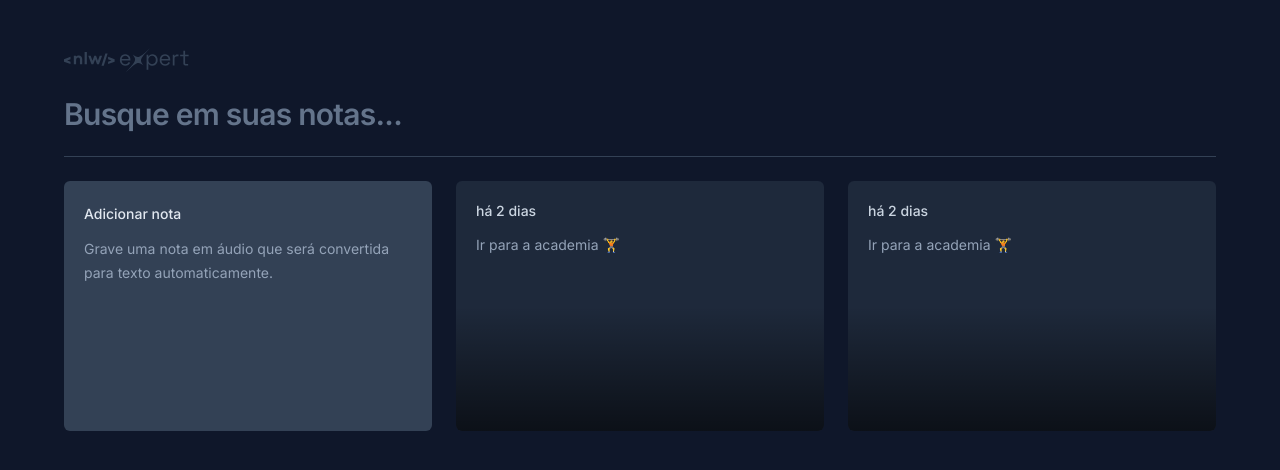
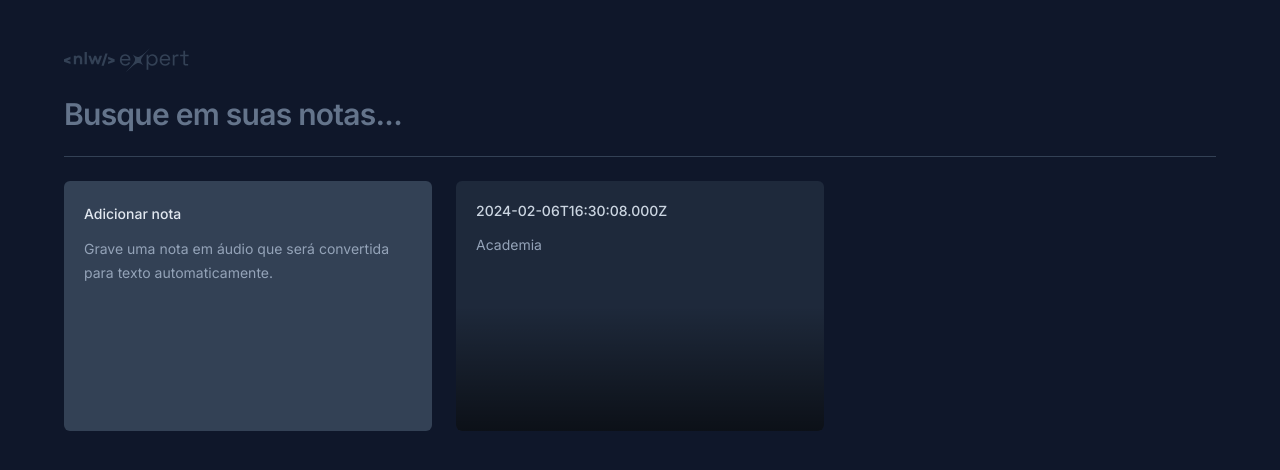
Before and after one commit to LeonardoFgueiredo/nlw-notes, a React (Vite) app: page / in a window 1280 px wide. Shown: the top 470 px of the page. Built offline with nearby package versions, Linux system fonts and the light colour scheme.

Commit message:
feat: componentizando o noteCard

```diff
--- a/package.json
+++ b/package.json
@@ -9,6 +9,7 @@
     "preview": "vite preview"
   },
   "dependencies": {
+    "@radix-ui/react-dialog": "^1.0.5",
     "react": "^18.2.0",
     "react-dom": "^18.2.0"
   },
--- a/src/app.tsx
+++ b/src/app.tsx
@@ -19,8 +19,7 @@ export function App() {
       <div className="grid grid-cols-3 gap-6 auto-rows-[250px]">
 
         <NewNoteCard />
-        <NoteCard />
-        <NoteCard />
+        <NoteCard note={{date: new Date(), content: "Academia"}}/>
 
       </div>
 
--- a/src/components/note-card.tsx
+++ b/src/components/note-card.tsx
@@ -1,10 +1,17 @@
-export function NoteCard() {
+interface NoteCardProps {
+  note:{
+    date: Date,
+    content: string,
+  }
+}
+
+export function NoteCard({note}: NoteCardProps) {
     return (
       <button className="rounded-md text-left bg-slate-800 p-5 flex flex-col gap-3 overflow-hidden relative hover:ring-2 hover:ring-slate-600 focus-visible:ring-2 focus-visible:ring-lime-400 outline-none">
-        <span className="text-sm font-medium text-slate-300">há 2 dias</span>
+        <span className="text-sm font-medium text-slate-300">{note.date.toISOString()}</span>
 
         <p className="text-sm leading-6 text-slate-400">
-          Ir para a academia 🏋️
+          {note.content}
         </p>
 
         <div className="absolute bottom-0 left-0 right-0 h-1/2 bg-gradient-to-t from-black/60 to-black/0 pointer-events-none" />
```
Also changed, not shown: 1 other file (tests, documents, lock files or other folders).
